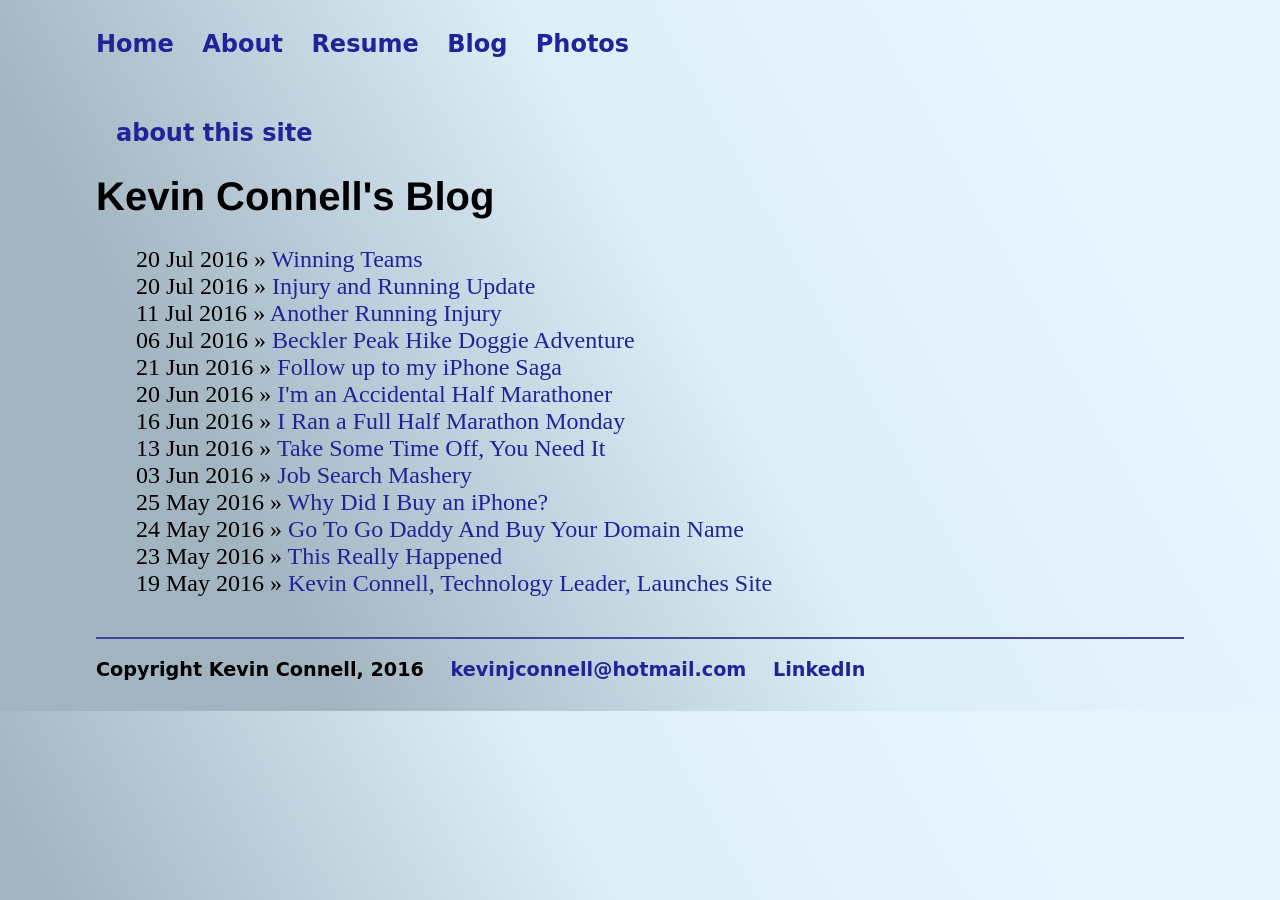
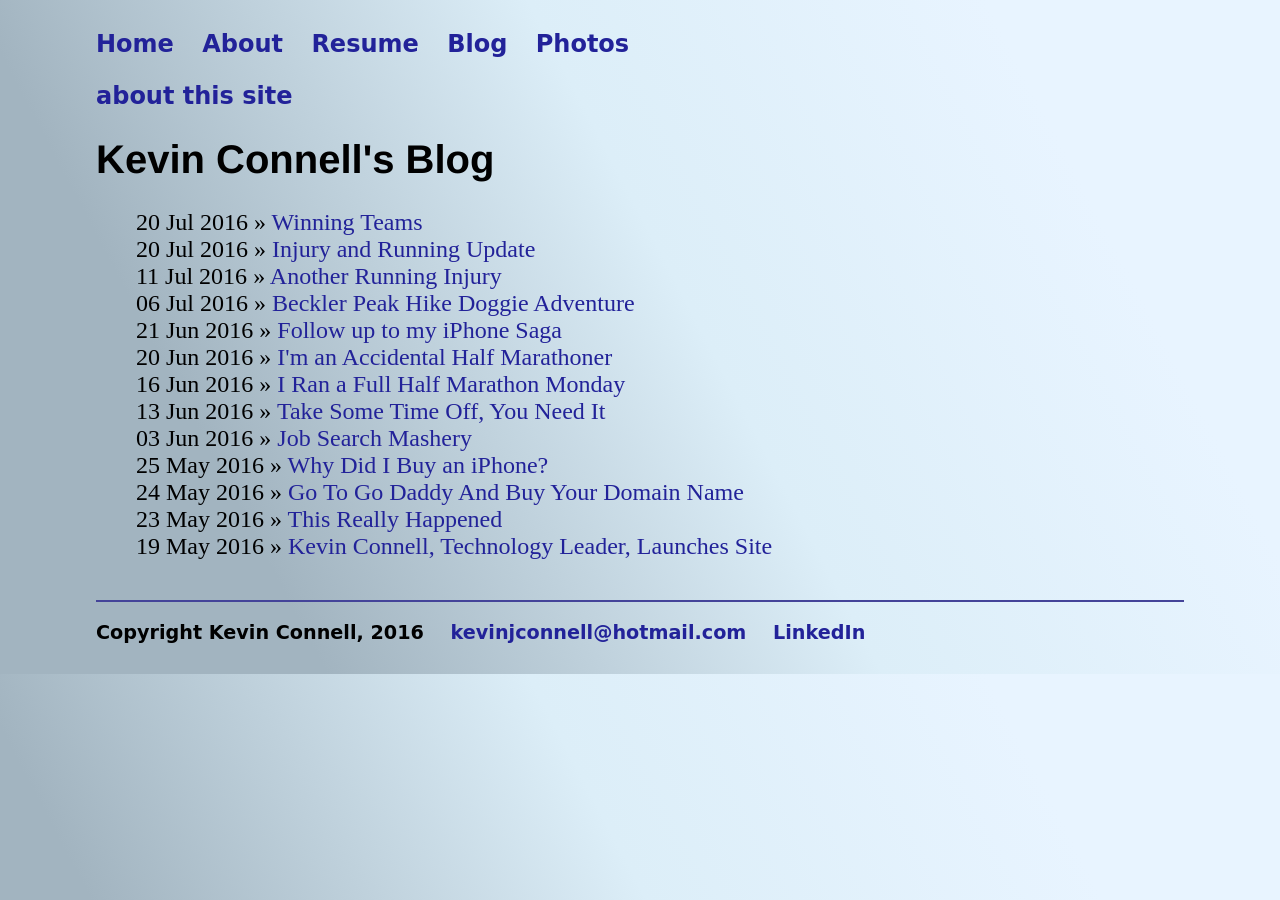
Before and after one commit to mo4dawg/mo4dawg.github.io, a Jekyll site: the page built from blog/index.html, in a window 1280 px wide. Built offline with Jekyll 4.4.1, drawn with Linux system fonts in a browser that asks for light colours.

Commit message:
Update default.html

```diff
--- a/_layouts/default.html
+++ b/_layouts/default.html
@@ -18,8 +18,9 @@
 	        		<li><a href="/CV">Resume</a></li>
 	        		<li><a href="/blog">Blog</a></li>
 	        		<li><a href="/photos">Photos</a></li>
-	        		<li><pre>                                                                                   </pre></li>
-	        		<li><a href="/photos">about this site</a></li>
+	    		</ul>
+	    		<ul>
+	    			<li><a href="/photos"><font size="small">about this site</font></a></li>
 	    		</ul>
 			</nav>
 			<div class="container">
```
